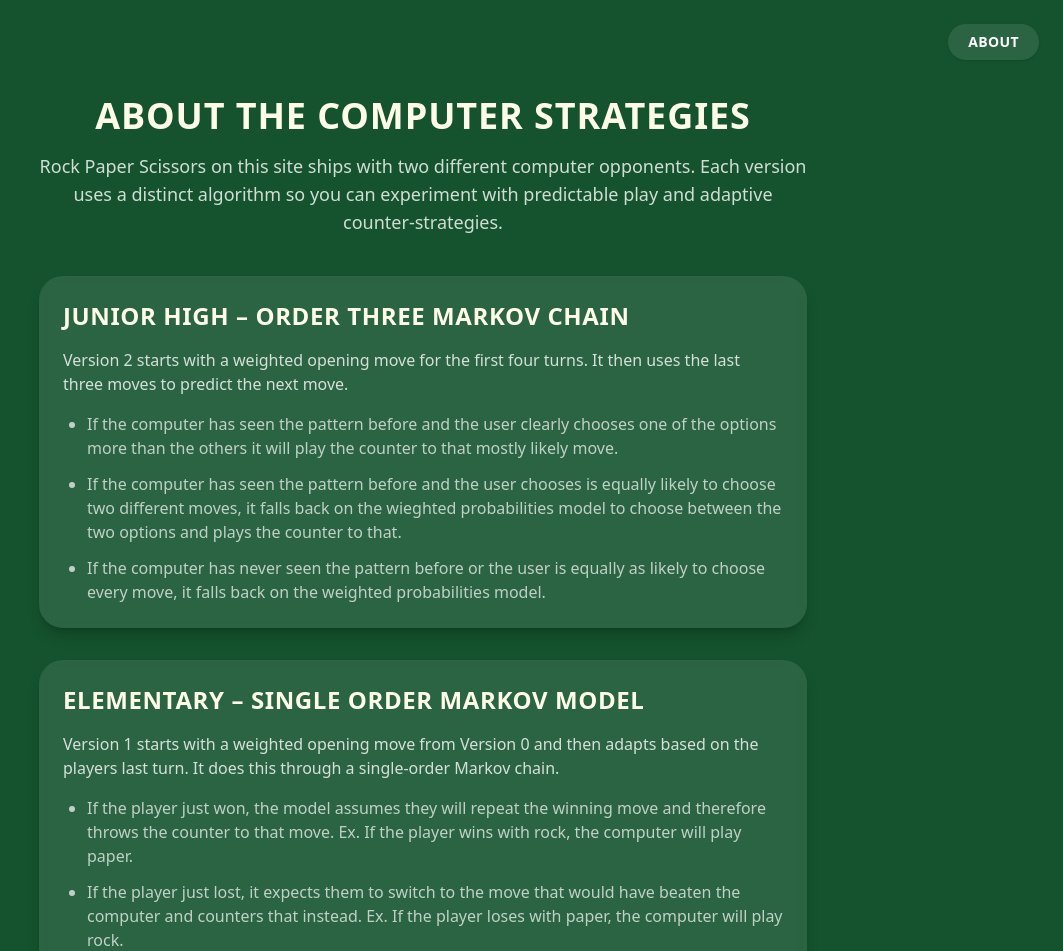
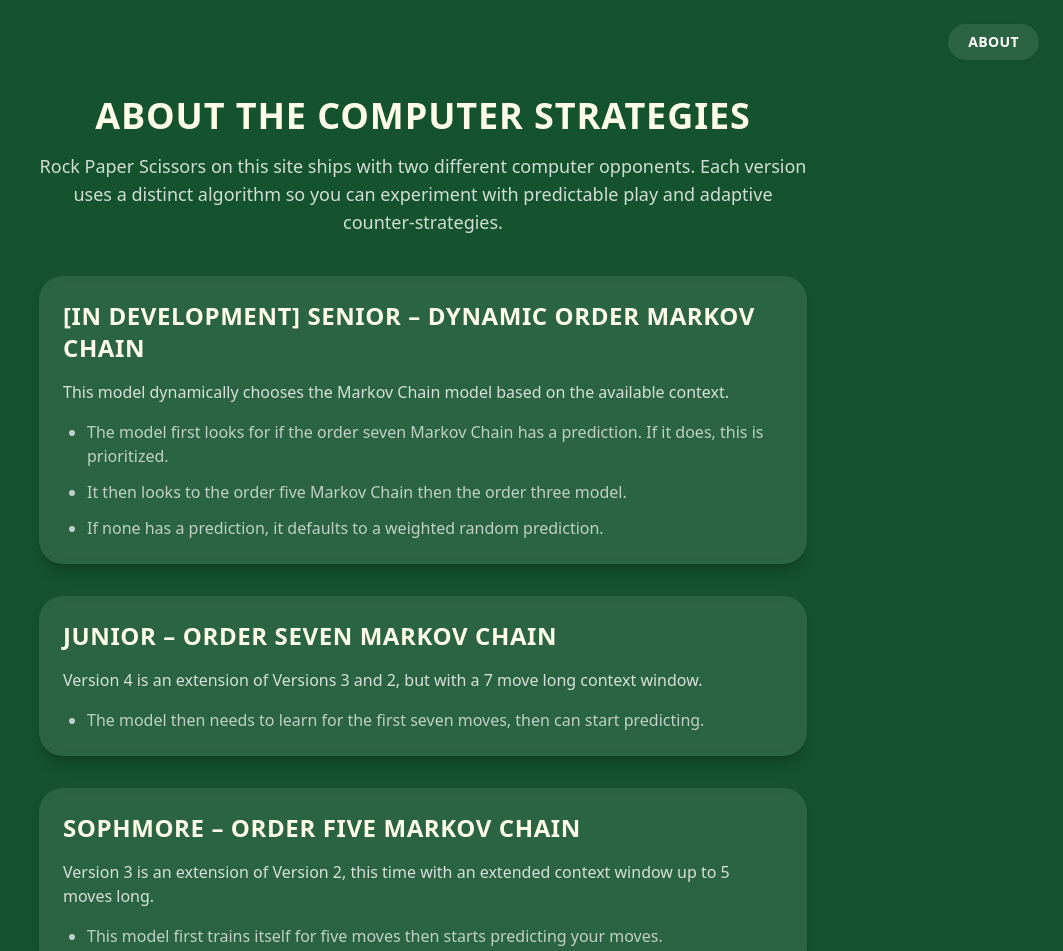
Before and after one commit to Aquinnmo/rps-web, a Next.js app: page /about in a window 1280 px wide. Shown: the top 951 px of the page, without its empty margins (217-1280 px from the left). Built offline with nearby package versions, Linux system fonts and the light colour scheme.

Commit message:
about page

```diff
--- a/src/app/about/page.tsx
+++ b/src/app/about/page.tsx
@@ -2,7 +2,33 @@ import Link from "next/link";
 
 const sections = [
   {
-    title: "Junior High – Order Three Markov Chain",
+    title: "[IN DEVELOPMENT] Senior – Dynamic Order Markov Chain",
+    summary:
+      "This model dynamically chooses the Markov Chain model based on the available context.",
+    details: [
+      "The model first looks for if the order seven Markov Chain has a prediction. If it does, this is prioritized.",
+      "It then looks to the order five Markov Chain then the order three model.",
+      "If none has a prediction, it defaults to a weighted random prediction.",
+    ],
+  },
+  {
+    title: "Junior – Order Seven Markov Chain",
+    summary:
+      "Version 4 is an extension of Versions 3 and 2, but with a 7 move long context window.",
+    details: [
+      "The model then needs to learn for the first seven moves, then can start predicting.",
+    ],
+  },
+  {
+    title: "Sophmore – Order Five Markov Chain",
+    summary:
+      "Version 3 is an extension of Version 2, this time with an extended context window up to 5 moves long.",
+    details: [
+      "This model first trains itself for five moves then starts predicting your moves.",
+    ],
+  },
+  {
+    title: "Freshman – Order Three Markov Chain",
     summary:
       "Version 2 starts with a weighted opening move for the first four turns. It then uses the last three moves to predict the next move.",
     details: [
```
